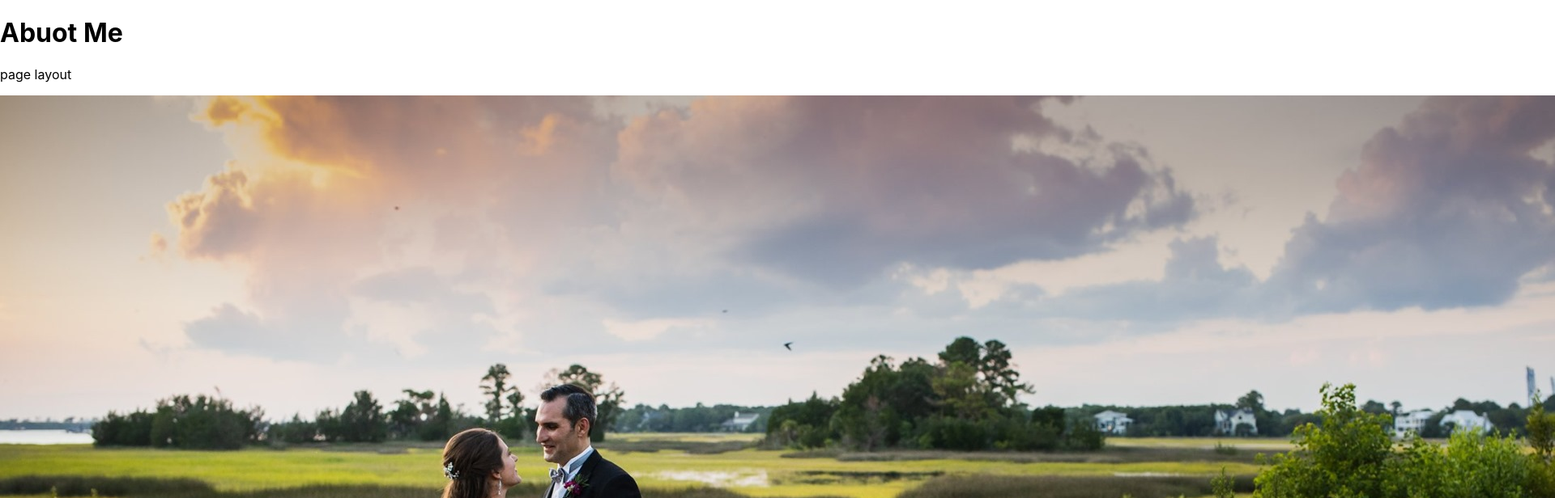
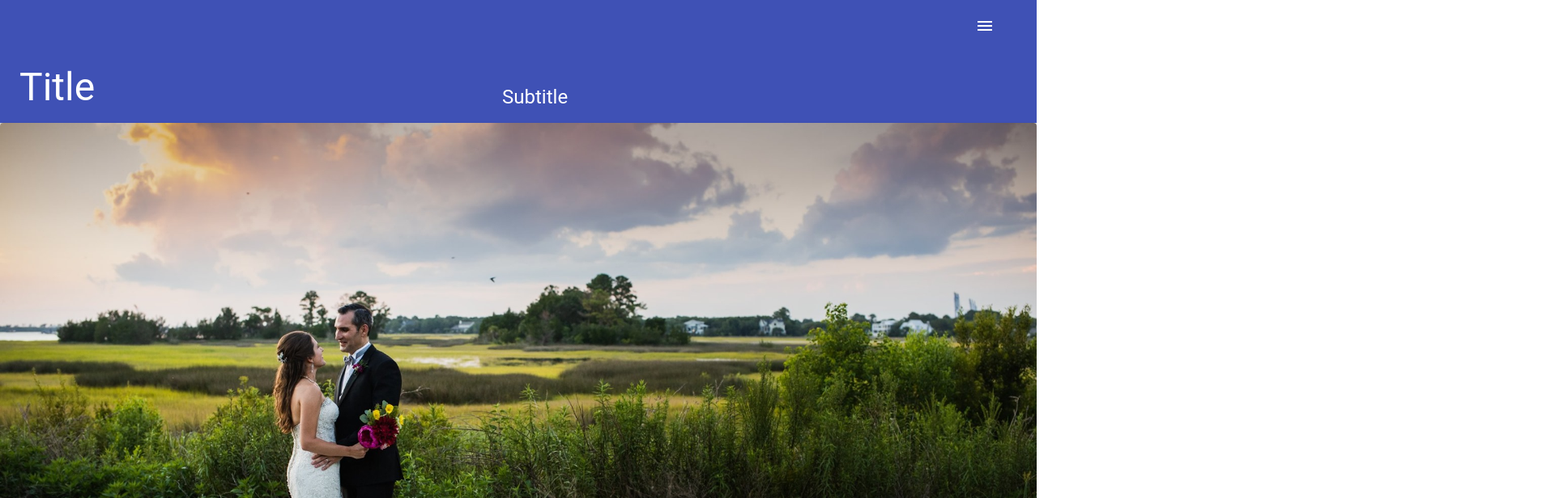
Before and after one commit to JenniferSchutzman/portfolio-2021, a React (Create React App) app: page /aboutMeNow in a window 1280 px wide. Shown: the top 616 px of the page at 81% size, 1920 px wide, since content can reach past the window. Built offline with nearby package versions, Linux system fonts and the light colour scheme.

Commit message:
made navbar reusable.  started styling on PageLayout component but still need a theme throughout determining the typography stylings

```diff
--- a/src/components/NavBar.jsx
+++ b/src/components/NavBar.jsx
@@ -5,8 +5,6 @@ import IconButton from '@material-ui/core/IconButton';
 import Typography from '@material-ui/core/Typography';
 import { makeStyles } from '@material-ui/core/styles';
 import MenuIcon from '@material-ui/icons/Menu';
-import SearchIcon from '@material-ui/icons/Search';
-import MoreIcon from '@material-ui/icons/MoreVert';
 
 const useStyles = makeStyles((theme) => ({
   root: {
@@ -31,7 +29,7 @@ const useStyles = makeStyles((theme) => ({
   }
 }));
 
-const NavBar = () =>  {
+const NavBar = (props) =>  {
   const classes = useStyles();
 
   return (
@@ -39,11 +37,11 @@ const NavBar = () =>  {
       <AppBar position="static">
         <Toolbar className={classes.toolbar}>
           <Typography className={classes.title} variant="h3" noWrap>
-            Jenny Schutzman, Mid-Level Software Engineer
+            {props.title}
           </Typography>
           <br/>
           <Typography className={classes.subTitle} variant="h5" >
-            Javascript, React, Redux, Angular, Rest APIs, NodeJS, Auth), UI-Bootstrap, Material-UI Next, Semantic UI, i18Next, MySQL, Git/Github, html, css, atom, IntelliJ, VSCode and more.
+           {props.subtitle}
           </Typography>
           <IconButton
             edge="start"
--- a/src/components/PageLayout.jsx
+++ b/src/components/PageLayout.jsx
@@ -1,20 +1,44 @@
 import React from 'react';
+import { makeStyles } from '@material-ui/core/styles';
+import Card from '@material-ui/core/Card';
+import CardContent from '@material-ui/core/CardContent';
+import Grid from '@material-ui/core/Grid';
 
+const useStyles = makeStyles((theme) => ({
+  root: {
+    // minWidth: 275,
+    flexGrow: 1,
+  },
+  // bullet: {
+  //   display: 'inline-block',
+  //   margin: '0 2px',
+  //   transform: 'scale(0.8)',
+  // },
+  // title: {
+  //   fontSize: 14,
+  // },
+  image: {
+    width: "100%"
+  },
+  pos: {
+    marginBottom: 12,
+  },
+}));
 
 
 const PageLayout = (props) => {
-
+  const classes = useStyles();
   return (
-    <>
-    {/* <div className={classes.intro}> */}
-      <div>
-        <p>page layout</p>
-      <img src={props.data.img} alt={props.data.img}/>
-      <p>{props.data.p1}</p>
-      <p>{props.data.p2}</p>
-      <p>{props.data.p3}</p>
+    <div className={classes.root}>
+      <Card >
+        <img src={props.data.img} alt={props.data.img} className={classes.image}/>
+        <CardContent>
+          <p>{props.data.p1}</p>
+          <p>{props.data.p2}</p>
+          <p>{props.data.p3}</p>
+        </CardContent>
+    </Card>
     </div>
-    </>
   )
 }
 
--- a/src/pages/aboutMe/aboutMe.jsx
+++ b/src/pages/aboutMe/aboutMe.jsx
@@ -1,13 +1,13 @@
 import React from 'react'
 import PageLayout from '../../components/PageLayout'
 import aboutMeData from './aboutMe.data.js'
-
+import NavBar from '../../components/NavBar'
 // console.log('aboutMeData', aboutMeData)
 
 const AboutMe = props => {
   return (
     <>
-    <h1>Abuot Me</h1>
+    <NavBar title="Title" subtitle="Subtitle"/>
     <PageLayout  data={aboutMeData}/>
     </>
   )
--- a/src/pages/home/home.jsx
+++ b/src/pages/home/home.jsx
@@ -21,11 +21,13 @@ const Home = () => {
   }
 
   console.log('homeData', homeData)
+  const title = "Jenny"
+  const subtitle="Libraries"
 
   return (
     <div className={classes.root}>
-        {/* <Grid item xs={12}> */}
-        <NavBar />
+        <Grid item xs={12}>
+        <NavBar title={title} subtitle={subtitle}/>
         {/* </Grid> */}
         {/* <Grid item xs={12}> */}
           {homeData.map((data) => (
@@ -58,7 +60,7 @@ const Home = () => {
       </span>
             </ButtonBase>
           ))}
-        {/* </Grid> */}
+        </Grid>
     </div>
   )
 }
```
Also changed, not shown: 1 other file (tests, documents, lock files or other folders).
